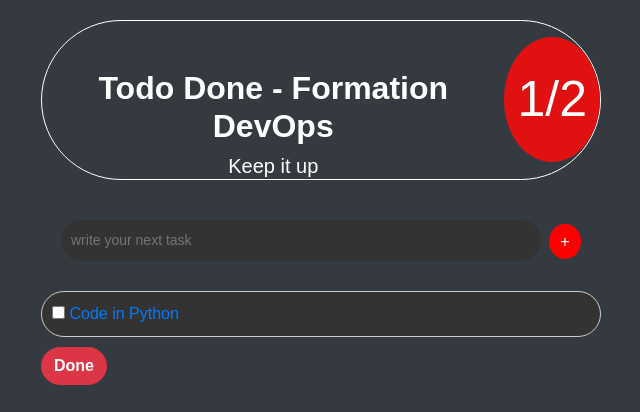
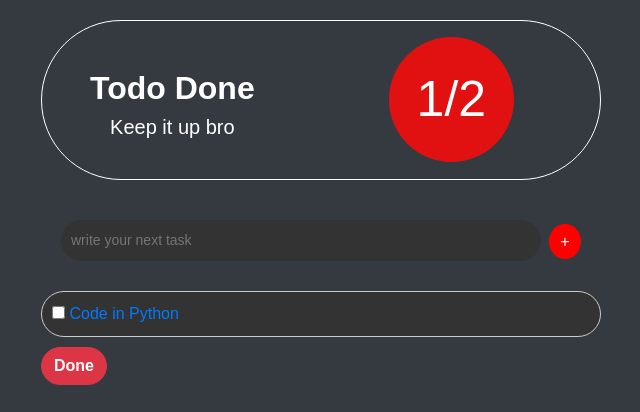
Before and after one commit to ndongchrist/django-todoapp, a Django app: page / in a window 1280 px wide. Shown: the part 56-468 px from the top of the page, without its empty margins (319-959 px from the left). Run offline with Django 5.2, Linux system fonts and the light colour scheme; data comes from the database, SQL or seed files in the repository.

Commit message:
test: Editted Html

```diff
--- a/templates/index.html
+++ b/templates/index.html
@@ -15,8 +15,8 @@
     <div class="container">
         <div class="progress bg-dark border border-white rounded-pill">
             <div class="m-5">
-              <h2><b>Todo Done - Formation DevOps</b></h2>
-              <h5>Keep it up</h5>
+              <h2><b>Todo Done</b></h2>
+              <h5>Keep it up bro</h5>
             </div>
             <div class="progress-circle mt-3">
                 <span class="progress-text">{{ undones.count }}/{{total }}</span>
```
